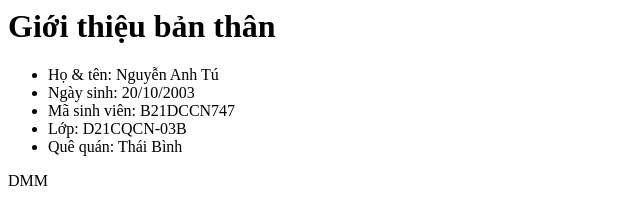
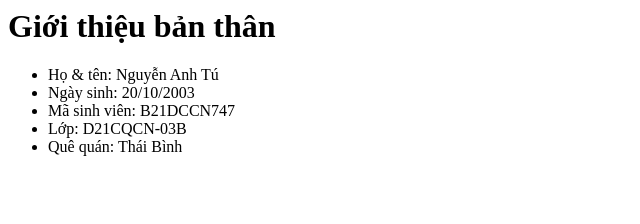
Before and after one commit to anhtu010203/nguyentu.github.io, a plain HTML site: page index.html in a window 1280 px wide. Shown: the full height of the page, 0-640 px from the left. Drawn offline with Linux system fonts and the light colour scheme.

Commit message:
Update index.html

```diff
--- a/index.html
+++ b/index.html
@@ -9,5 +9,5 @@
 <li> Quê quán: Thái Bình</li>
 
 </ul>
-<p> DMM </p>
+
 </body>
```
